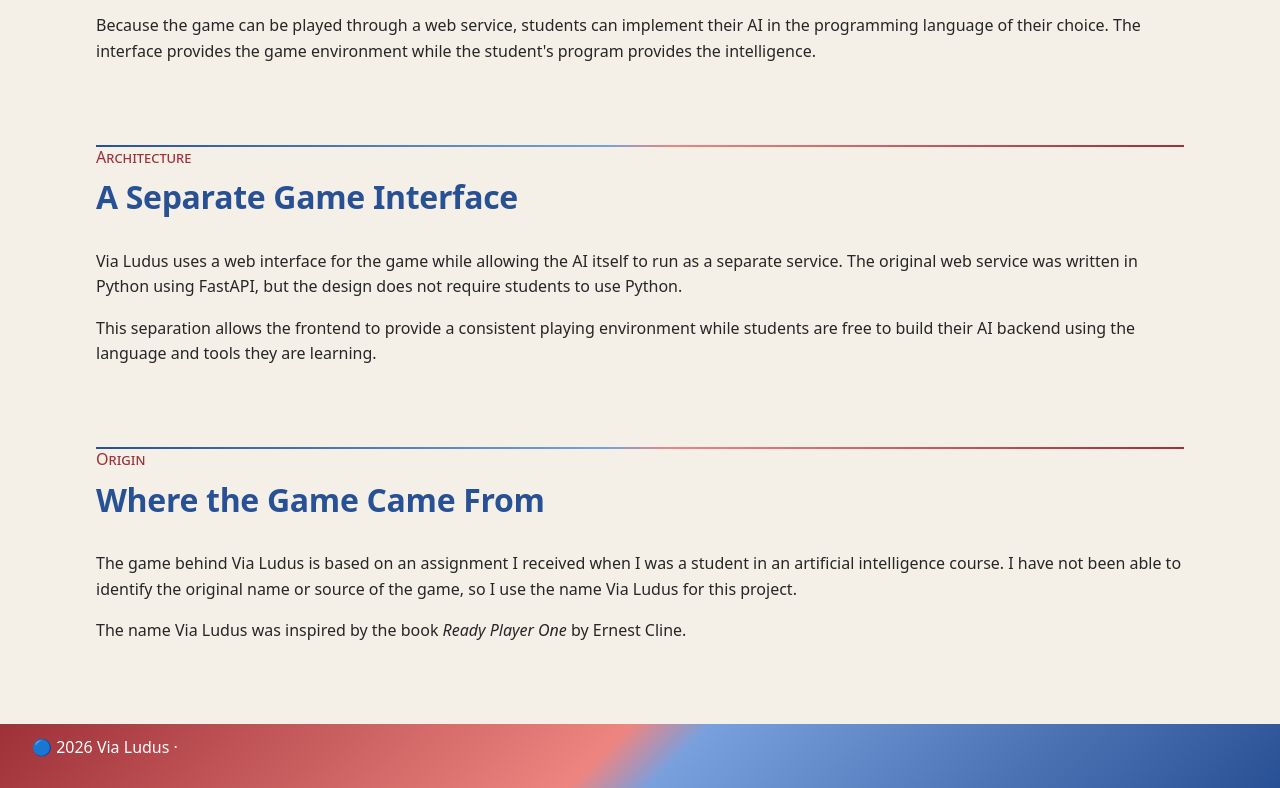
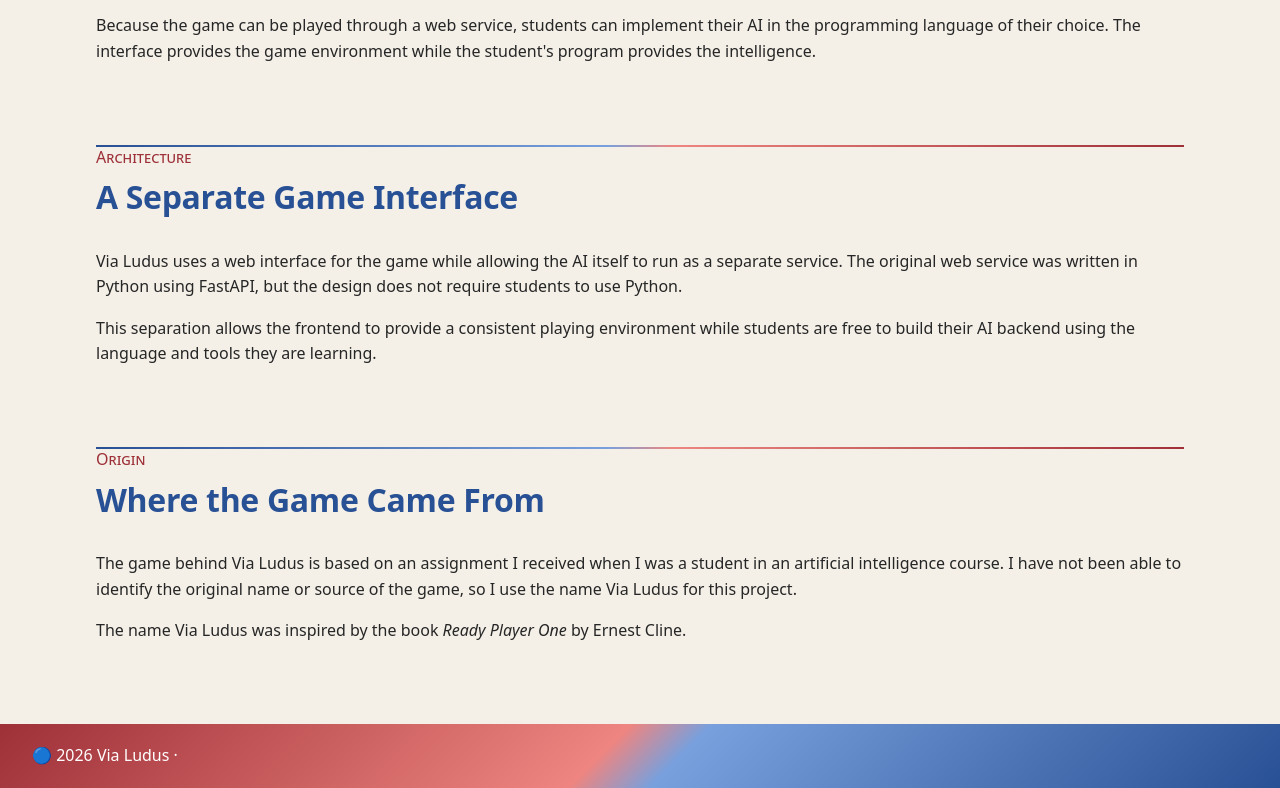
Before and after one commit to jagraves21/via_ludus, a plain HTML site: page frontend/about.html in a window 1280 px wide. Shown: the part 1004-1792 px from the top of the page. Drawn offline with Linux system fonts and the light colour scheme.

Commit message:
Update Footer Spacing (#33)

```diff
--- a/frontend/about.html
+++ b/frontend/about.html
@@ -200,7 +200,7 @@
 
 	<footer class="site-footer">
 		<div class="container">
-			<p>🔵 2026 Via Ludus &middot;</p>
+			<span>🔵 2026 Via Ludus &middot;</span>
 		</div>
 	</footer>
 
```
Also changed, not shown: frontend/index.html (+1 -1 lines), frontend/rules.html (+1 -1 lines), frontend/showcase.html (+1 -1 lines).
